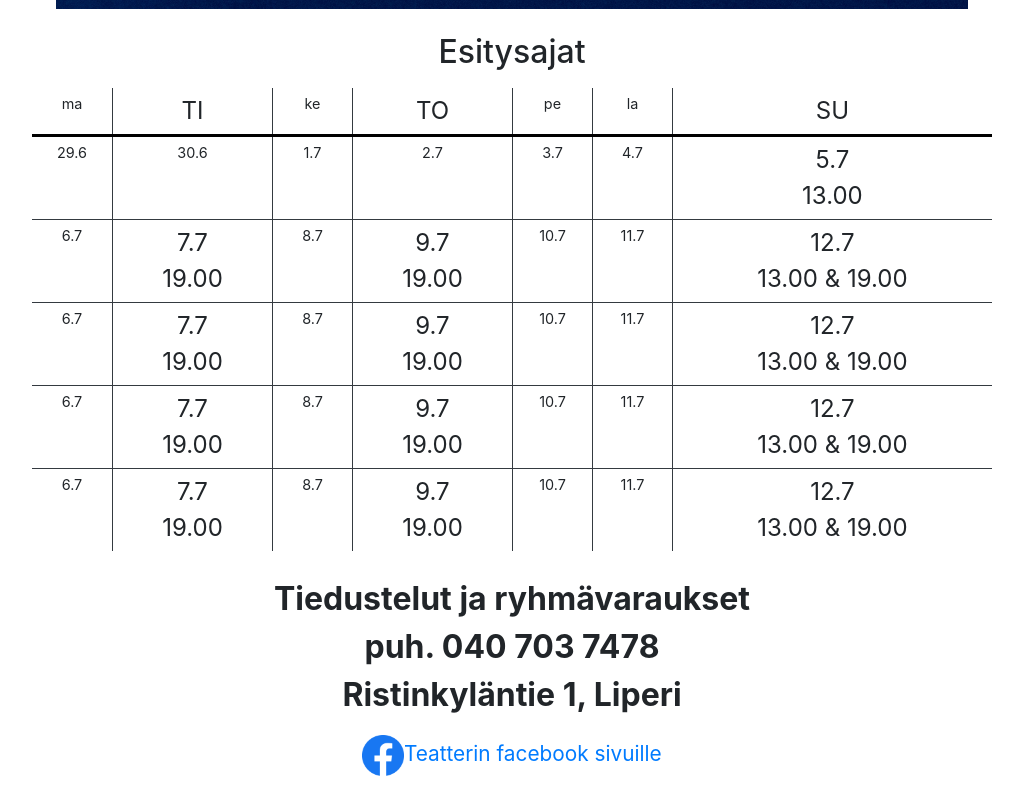
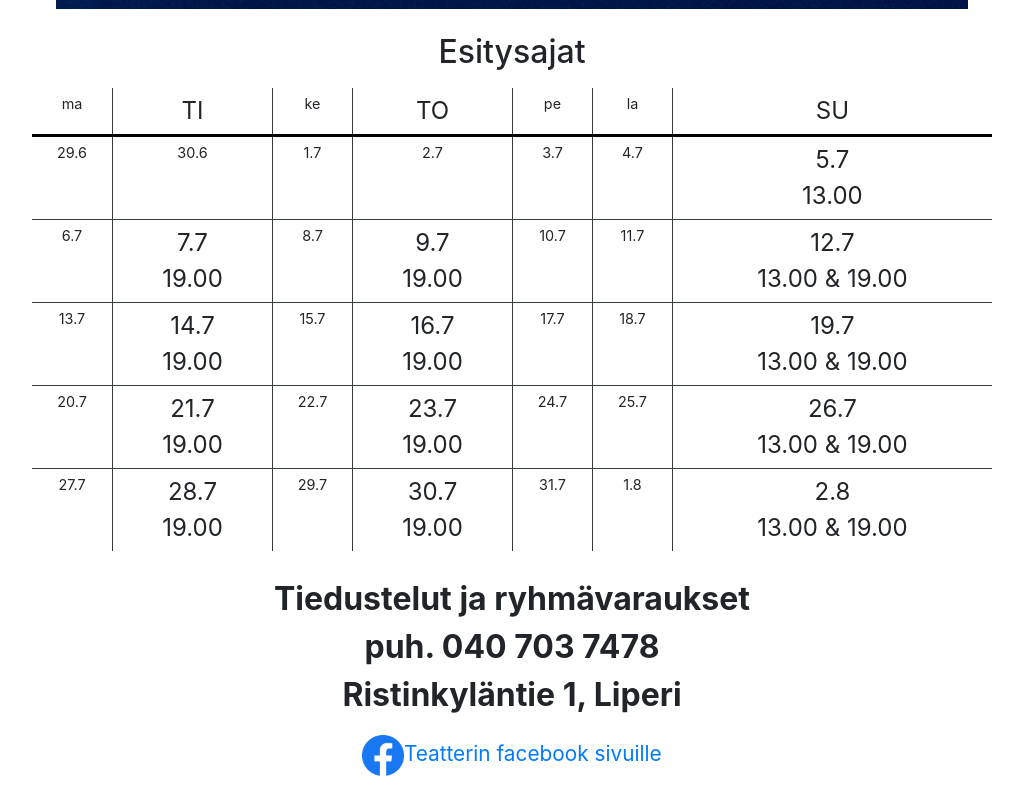
Before and after one commit to jonipol/teatteri, a React (Create React App) app: page / in a window 1280 px wide. Shown: the part 686-1486 px from the top of the page, without its empty margins (128-1151 px from the left). Built offline with nearby package versions, Linux system fonts and the light colour scheme.

Commit message:
Refactor: Correcting dates

```diff
--- a/src/components/Calendar.js
+++ b/src/components/Calendar.js
@@ -58,33 +58,33 @@ const Calendar = () => {
     </Row>
 
     <Row className='row border-bottom border-dark'>
-      <Day text='6.7' noBorder='true'/>
-      <Day text='7.7' event1Time='19.00'/>
-      <Day text='8.7' />
-      <Day text='9.7' event1Time='19.00'/>
-      <Day text='10.7' />
-      <Day text='11.7' />
-      <Day text='12.7' event1Time='13.00' event2Time='19.00'/>
+      <Day text='13.7' noBorder='true'/>
+      <Day text='14.7' event1Time='19.00'/>
+      <Day text='15.7' />
+      <Day text='16.7' event1Time='19.00'/>
+      <Day text='17.7' />
+      <Day text='18.7' />
+      <Day text='19.7' event1Time='13.00' event2Time='19.00'/>
     </Row>
 
     <Row className='row border-bottom border-dark'>
-      <Day text='6.7' noBorder='true'/>
-      <Day text='7.7' event1Time='19.00'/>
-      <Day text='8.7' />
-      <Day text='9.7' event1Time='19.00'/>
-      <Day text='10.7' />
-      <Day text='11.7' />
-      <Day text='12.7' event1Time='13.00' event2Time='19.00'/>
+      <Day text='20.7' noBorder='true'/>
+      <Day text='21.7' event1Time='19.00'/>
+      <Day text='22.7' />
+      <Day text='23.7' event1Time='19.00'/>
+      <Day text='24.7' />
+      <Day text='25.7' />
+      <Day text='26.7' event1Time='13.00' event2Time='19.00'/>
     </Row>
 
     <Row className='row'>
-      <Day text='6.7' noBorder='true'/>
-      <Day text='7.7' event1Time='19.00'/>
-      <Day text='8.7' />
-      <Day text='9.7' event1Time='19.00'/>
-      <Day text='10.7' />
-      <Day text='11.7' />
-      <Day text='12.7' event1Time='13.00' event2Time='19.00'/>
+      <Day text='27.7' noBorder='true'/>
+      <Day text='28.7' event1Time='19.00'/>
+      <Day text='29.7' />
+      <Day text='30.7' event1Time='19.00'/>
+      <Day text='31.7' />
+      <Day text='1.8' />
+      <Day text='2.8' event1Time='13.00' event2Time='19.00'/>
     </Row>
   </Container>
   );
--- a/src/components/Day.js
+++ b/src/components/Day.js
@@ -4,7 +4,6 @@ import Col from 'react-bootstrap/Col';
 const Day = ({ text, event1Time, event2Time, colWidth, noBorder = false}) => {
 
   //TODO: Color coding + visual representation of days that are in past
-  //TODO: Font size for show/noshow days is at two points!
 
   const style = {
     paddingTop: 5,
```
